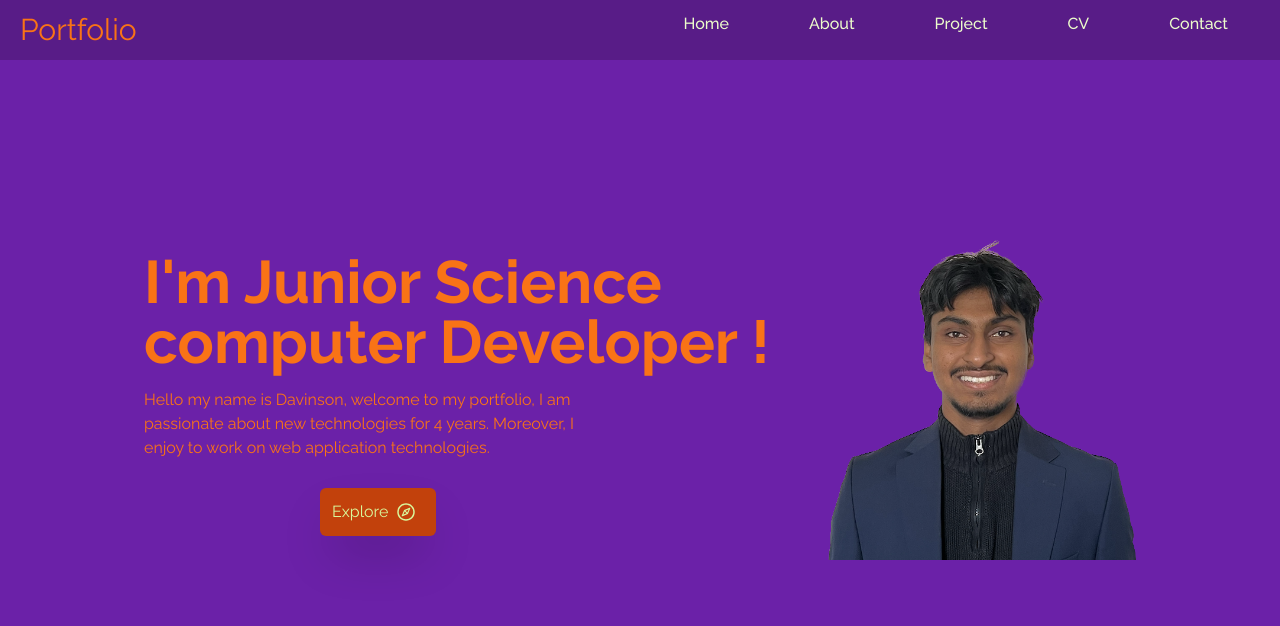
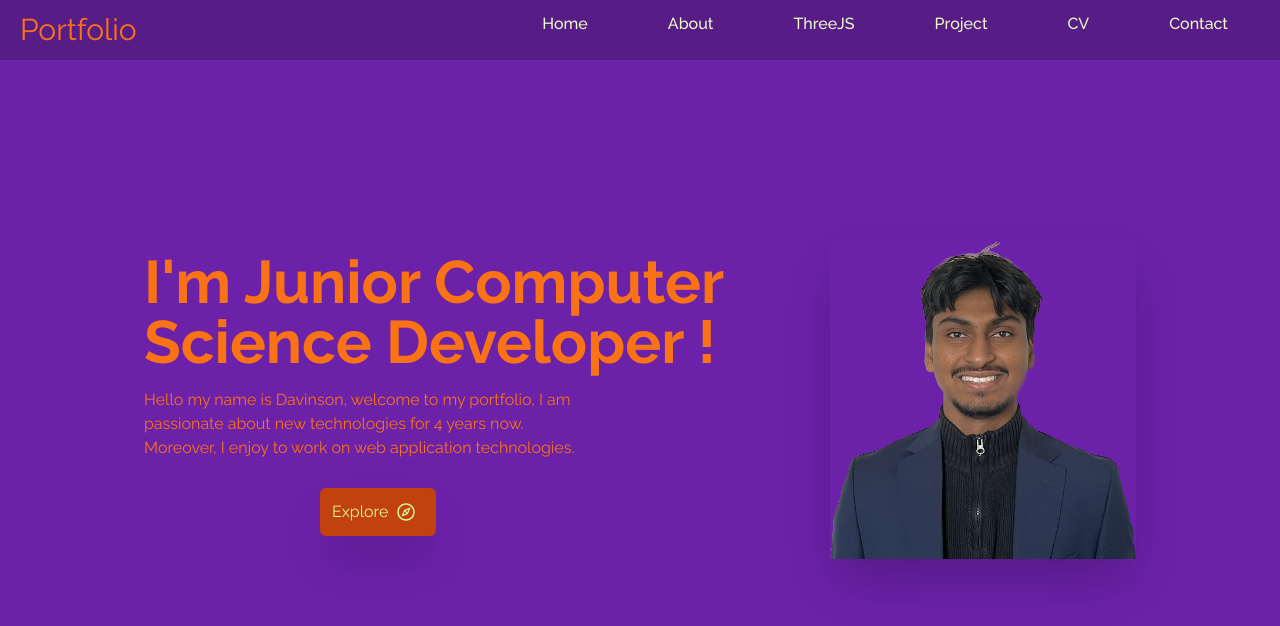
Before and after one commit to D-Davinson/davi_portfolio, a React (Create React App) app: page / in a window 1280 px wide. Shown: the top 626 px of the page. Built offline with nearby package versions, Linux system fonts and the light colour scheme.

Commit message:
Home.jsx done

```diff
--- a/src/components/Home.jsx
+++ b/src/components/Home.jsx
@@ -8,10 +8,10 @@ const Home = () => {
         <div className='max-w-screen-lg mx-auto flex flex-col
         items-center justify-center h-full px-4 md:flex-row'>
             <div className='flex flex-col justify-center h-full'>
-                <h2 className='text-4xl sm:text-6xl font-bold text-orange-500'>I'm Junior Science computer Developer !</h2>
+                <h2 className='text-4xl sm:text-6xl font-bold text-orange-500'>I'm Junior Computer Science Developer !</h2>
                 <h4 className='text-orange-500 py-4 max-w-md'>
                 Hello my name is Davinson, welcome to my portfolio,
-                I am passionate about new technologies for 4 years. Moreover,
+                I am passionate about new technologies for 4 years now. Moreover,
                 I enjoy to work on web application technologies.
                 </h4>
                 <div>
@@ -26,7 +26,7 @@ const Home = () => {
             </div>
             <div>
                 <img src={Head} alt="my profile"
-                className=' mx-auto w-2/3 md:w-full'/>
+                className='shadow-2xl mx-auto w-2/3 md:w-full'/>
             </div>
         </div>
     </div>
--- a/src/components/Navbar.jsx
+++ b/src/components/Navbar.jsx
@@ -5,7 +5,7 @@ const Navbar = () => {
     //State
     const  [nav,setNav] = useState(false);
 
-    const links = [{id:1,link: "home"},{id:2,link: "about"},{id:3,link: "project"},{id:1,link: "CV"},{id:5,link: 'contact'},];
+    const links = [{id:1,link: "home"},{id:2,link: "about"},{id:3,link:"ThreeJS"},{id:4,link: "project"},{id:5,link: "CV"},{id:6,link: 'contact'},];
 
   return (
     <div className='flex justify-between w-full h20 p-3 text-white bg-purple-900 fixed'>
```
